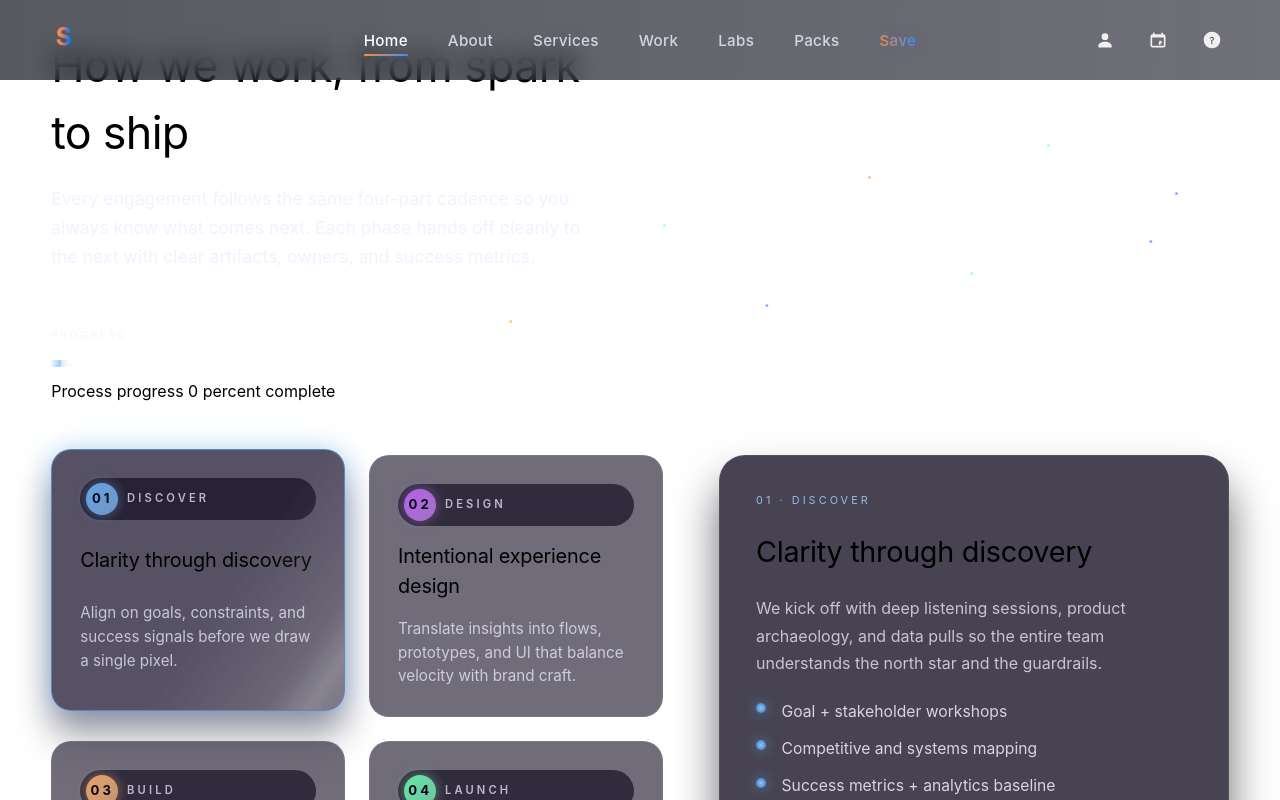
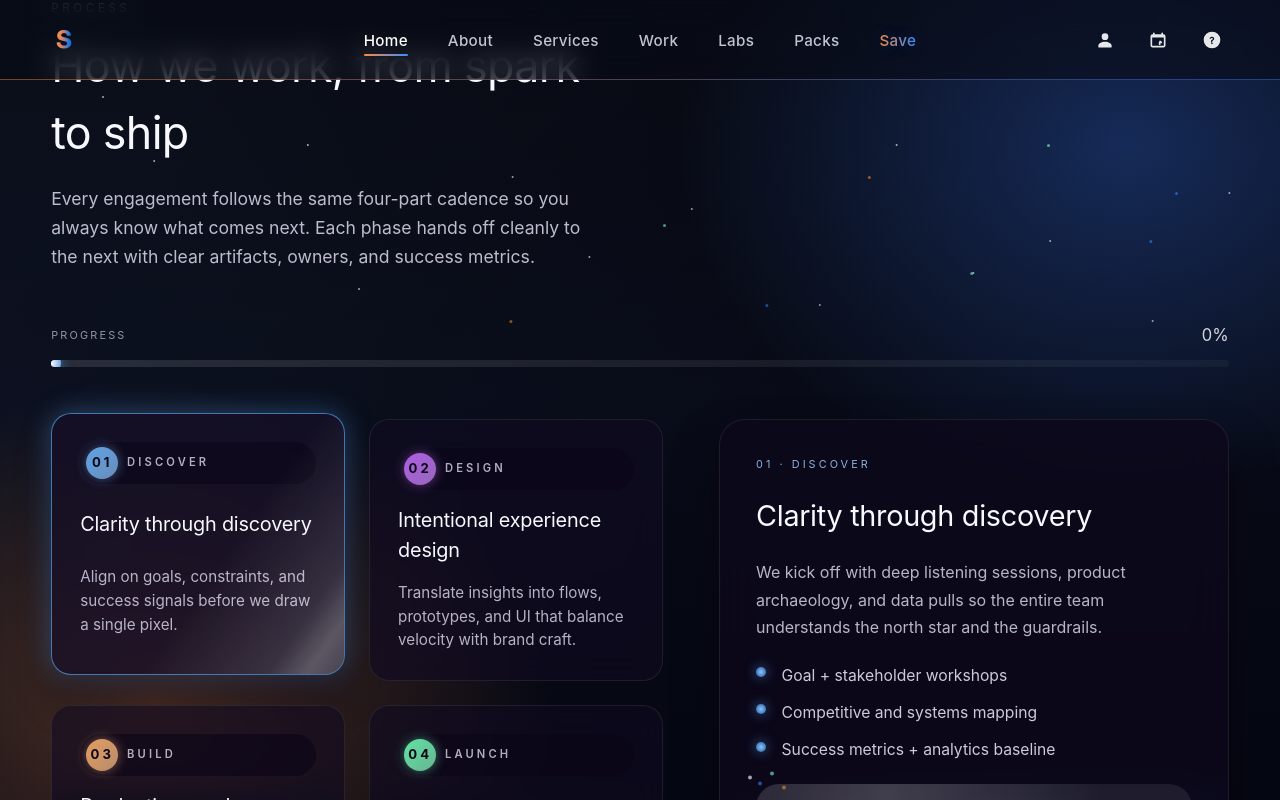
Before and after one commit to edgarcolmenero/swiftsendmaxej, a Next.js app: page / in a window 1280 px wide. Shown: the top 800 px of the page. Built offline with nearby package versions, Linux system fonts and the light colour scheme.

Commit message:
Fix Tailwind base setup and process animations

```diff
--- a/app/(site)/sections/Process/Process.module.css
+++ b/app/(site)/sections/Process/Process.module.css
@@ -582,18 +582,71 @@
 
 /* === Animations (safe, balanced braces) === */
 
+:global {
   @keyframes processSweep {
-  0%   { transform: translateX(-55%); }
-  50%  { transform: translateX(20%); }
-  100% { transform: translateX(-55%); }
+    0% {
+      transform: translateX(-55%);
+    }
+    50% {
+      transform: translateX(20%);
+    }
+    100% {
+      transform: translateX(-55%);
+    }
   }
 
   @keyframes progressSlide {
-  0%   { transform: translateX(-100%); }
-  100% { transform: translateX(0%); }
+    0% {
+      transform: translateX(-100%);
+    }
+    100% {
+      transform: translateX(0%);
+    }
   }
 
   @keyframes processPulse {
-  0%, 100% { opacity: 0.65; }
-  50%      { opacity: 1; }
+    0%,
+    100% {
+      opacity: 0.65;
     }
+    50% {
+      opacity: 1;
+    }
+  }
+
+  @keyframes processTwinkleA {
+    0%,
+    100% {
+      opacity: 0.65;
+      transform: translateY(0);
+    }
+    50% {
+      opacity: 1;
+      transform: translateY(-2px);
+    }
+  }
+
+  @keyframes processTwinkleB {
+    0%,
+    100% {
+      opacity: 0.6;
+      transform: scale(0.96);
+    }
+    50% {
+      opacity: 1;
+      transform: scale(1);
+    }
+  }
+
+  @keyframes processTwinkleC {
+    0%,
+    100% {
+      opacity: 0.65;
+      transform: translateY(0) scale(0.96);
+    }
+    50% {
+      opacity: 1;
+      transform: translateY(-3px) scale(1.02);
+    }
+  }
+}
--- a/app/layout.tsx
+++ b/app/layout.tsx
@@ -1,5 +1,5 @@
 // SwiftSend: placeholder scaffold added 2025-10-07T23:34:08Z — real implementation to follow
-import "../styles/globals.css";
+import "@/styles/base.css";
 import type { Metadata } from "next";
 
 import Header from "@/components/layout/Header";
--- a/styles/base.css
+++ b/styles/base.css
@@ -1,3 +1,7 @@
+@tailwind base;
+@tailwind components;
+@tailwind utilities;
+
 @layer base {
   :root {
     --brand-warm: #ff8a3d;
--- a/styles/globals.css
+++ b/styles/globals.css
@@ -1,7 +1,3 @@
-@tailwind base;
-@tailwind components;
-@tailwind utilities;
-
 @import "./tokens.css";
 @import "./base.css";
 @import "./animations.css";
--- a/tailwind.config.ts
+++ b/tailwind.config.ts
@@ -2,9 +2,9 @@ import type { Config } from "tailwindcss";
 
 const config: Config = {
   content: [
-    "./app/**/*.{js,ts,jsx,tsx,mdx}",
-    "./pages/**/*.{js,ts,jsx,tsx,mdx}",
-    "./components/**/*.{js,ts,jsx,tsx,mdx}",
+    "./app/**/*.{ts,tsx,mdx}",
+    "./pages/**/*.{ts,tsx,mdx}",
+    "./components/**/*.{ts,tsx,mdx}",
     "./styles/**/*.css"
   ],
   theme: {
```
Lines whose indentation alone changed are shown as unchanged.
